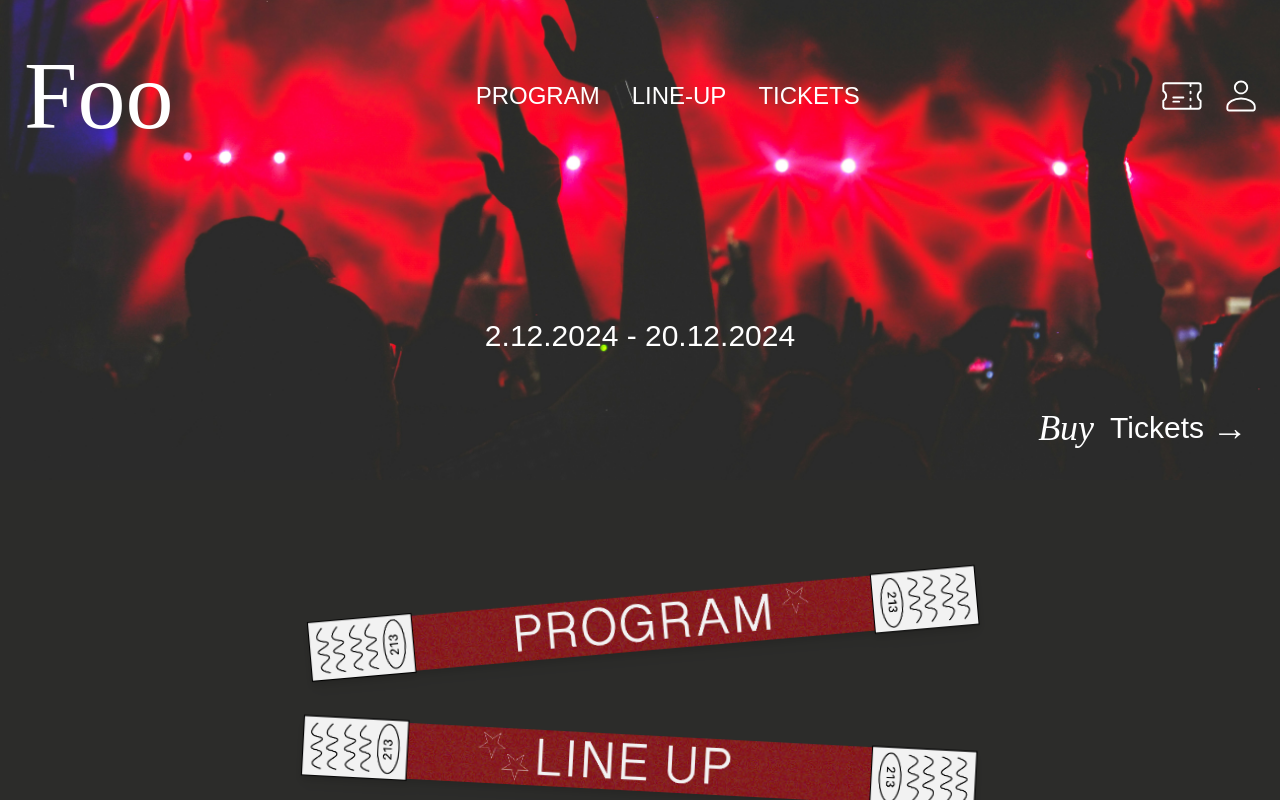
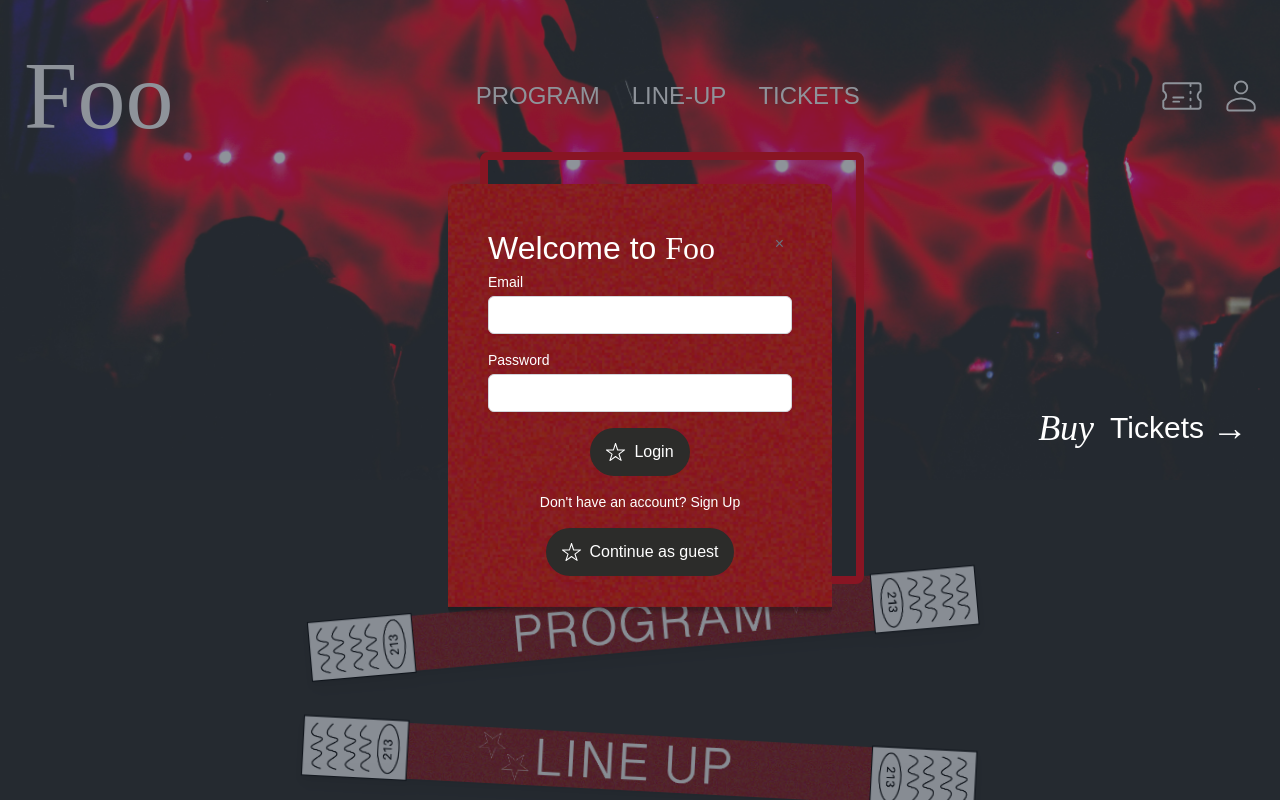
Before and after one commit to sarameisner/foofest-ms-sara, a Next.js app: page / in a window 1280 px wide. Shown: the top 800 px of the page. Built offline with nearby package versions, Linux system fonts and the light colour scheme; a web font is replaced by a local one.

Commit message:
Pop-up startet

```diff
--- a/src/components/BottomNav.jsx
+++ b/src/components/BottomNav.jsx
@@ -32,7 +32,7 @@ const BottomNav = () => {
         </Link>
 
         {/* profile */}
-        <Link href="/profile" className="group flex flex-col items-center">
+        <Link href="/favorites" className="group flex flex-col items-center">
           <Image src="/pics/person.svg" alt="Profile" width={30} height={30} className="hover:scale-110 transition-transform duration-200" />
           <p className="text-sm mt-1 group-hover:text-gray-300">PROFILE</p>
         </Link>
--- a/src/components/ButtonWIcon.jsx
+++ b/src/components/ButtonWIcon.jsx
@@ -23,7 +23,7 @@ const ButtonWIcon = ({ text, defaultIcon, activeIcon, defaultBgColor, activeBgCo
       }}
       className="hover:opacity-90 transition-all duration-200"
     >
-      <span style={{ marginRight: "0.5rem", display: "flex", alignItems: "center" }}>{isActive ? activeIcon : defaultIcon}</span>
+      <span style={{ marginRight: "0.5rem", display: "flex", alignItems: "center"}}>{isActive ? activeIcon : defaultIcon}</span>
       <span>{text}</span>
     </button>
   );
--- /dev/null
+++ b/src/components/PopUp.jsx
@@ -0,0 +1,154 @@
+import React, { useState } from "react";
+import Image from "next/image";
+import backgroundCard from "../../public/pics/card.png"
+import ButtonWIcon from "./ButtonWIcon";
+import Star from "../../public/pics/star.svg"
+
+export default function Modal({ isOpen, closeModal }) {
+  const [email, setEmail] = useState("");
+  const [password, setPassword] = useState("");
+  const [isSignUp, setIsSignUp] = useState(false); // For switching between login and sign up
+
+  const handleLogin = (e) => {
+    e.preventDefault();
+    // Perform login logic here, e.g., API call
+    console.log("Logging in with", email, password);
+    // After login, close the modal
+    closeModal();
+  };
+
+  const handleSignUp = (e) => {
+    e.preventDefault();
+    // Perform sign-up logic here, e.g., API call
+    console.log("Signing up with", email, password);
+    // After sign-up, close the modal
+    closeModal();
+  };
+
+  const handleContinueAsGuest = () => {
+    console.log("Continuing as guest");
+    closeModal(); // Close modal when clicking continue as guest
+  };
+
+  const switchToSignUp = () => {
+    setIsSignUp(true); // Switch to sign-up form
+  };
+
+  const switchToLogin = () => {
+    setIsSignUp(false); // Switch back to login form
+  };
+
+  if (!isOpen) return null;
+
+  return (
+    <div className="fixed inset-0 bg-gray-800 bg-opacity-50 flex justify-center items-center z-50">
+      {/* Modal Background with Image */}
+      <div className="relative p-10 w-96 before:content-[''] before:absolute before:-top-8 before:-right-8 before:-z-10 before:w-full before:h-full before:border-[8px] before:border-[#881523] before:opacity-100 before:rounded-lg">
+      <div className="absolute inset-0 z-0">
+          <Image
+            src={backgroundCard}
+            alt="Ticket background"
+            layout="fill"
+            objectFit="cover"
+            quality={100}
+            className="rounded-lg"
+          />
+        </div>
+
+        {/* Modal Content on top of the image */}
+        <div className="relative z-10">
+        <h1 className="text-[2rem] text-centermb-4 text-white">
+  {isSignUp ? (
+    "Sign Up"
+  ) : (
+    <>
+      Welcome to <span className="font-serif ">Foo</span>
+    </>
+  )}
+</h1>
+          {/* Login or Sign-up Form */}
+          <form onSubmit={isSignUp ? handleSignUp : handleLogin}>
+            <div className="mb-4">
+              <label htmlFor="email" className="block text-sm font-medium text-white">
+                Email
+              </label>
+              <input
+                type="email"
+                id="email"
+                value={email}
+                onChange={(e) => setEmail(e.target.value)}
+                required
+                className="mt-1 block w-full px-3 py-2 border border-gray-300 rounded-md shadow-sm focus:outline-none focus:ring-indigo-500 focus:border-indigo-500 sm:text-sm"
+              />
+            </div>
+
+            <div className="mb-4">
+              <label htmlFor="password" className="block text-sm font-medium text-white">
+                Password
+              </label>
+              <input
+                type="password"
+                id="password"
+                value={password}
+                onChange={(e) => setPassword(e.target.value)}
+                required
+                className="mt-1 block w-full px-3 py-2 border border-gray-300 rounded-md shadow-sm focus:outline-none focus:ring-indigo-500 focus:border-indigo-500 sm:text-sm"
+              />
+            </div>
+
+            <div className="flex justify-center items-center">
+            <ButtonWIcon
+    text={isSignUp ? "Sign Up" : "Login"}
+    defaultIcon={<Image src={Star} alt="Star" width={20} height={20} />}
+    defaultBgColor="#2c2c2a"
+    onClick={handleLogin}
+  />
+            </div>
+          </form>
+
+          {/* Links to switch between login and sign-up */}
+          {!isSignUp ? (
+            <p className="text-center text-sm mt-4 font-sans text-white">
+              Don't have an account?{" "}
+              <span
+                onClick={switchToSignUp}
+                className="text-white cursor-pointer font-sans"
+              >
+                Sign Up
+              </span>
+            </p>
+          ) : (
+            <p className="text-center text-sm mt-4 text-white">
+              Already have an account?{" "}
+              <span
+                onClick={switchToLogin}
+                className="text-white cursor-pointer"
+              >
+                Login
+              </span>
+            </p>
+          )}
+
+          <div className="mt-4 flex justify-center text-center">
+            <ButtonWIcon
+            defaultIcon={<Image src={Star} alt="Star" width={20} height={20} />}
+            text="Continue as guest"
+            defaultBgColor="#2c2c2a"
+              onClick={handleContinueAsGuest}
+
+            >
+            </ButtonWIcon>
+          </div>
+
+          {/* Close Button */}
+          <button
+            onClick={closeModal}
+            className="absolute top-2 right-2 text-gray-500"
+          >
+            ×
+          </button>
+        </div>
+      </div>
+    </div>
+  );
+}
--- a/src/components/TopNav.jsx
+++ b/src/components/TopNav.jsx
@@ -56,7 +56,7 @@ const TopNav = () => {
           </Link>
 
           {/* Profil ikon */}
-          <Link href="/profile">
+          <Link href="/favorites">
             <Image src={Person} alt="Profile" width={30} height={30} className="hover:scale-110 transition-transform duration-200" />
           </Link>
         </div>
--- a/src/pages/bands/[slug].js
+++ b/src/pages/bands/[slug].js
@@ -85,8 +85,9 @@ const BandDetails = () => {
         {/* Første kolonne: Billede */}
         <div className="relative w-full h-64 md:h-96 px-4 md:px-0">
           {" "}
-          {/* Tilføj padding kun på mobil */}
-          <img src={imageUrl} alt="{bandDetails.name}"></img>
+          <div className="relative p-2 w-96 before:content-[''] before:absolute before:-top-4 before:-right-4 before:-z-10 before:w-full before:h-full before:border-[8px] before:border-[#881523] before:opacity-100 before:rounded-lg">
+
+          <img src={imageUrl} alt="{bandDetails.name}"></img></div>
         </div>
 
         <div className="px-4 md:px-0">
--- /dev/null
+++ b/src/pages/favorites.js
@@ -0,0 +1,5 @@
+const Favorites = () => {
+    return ( <div>Helløj</div> );
+}
+
+export default Favorites;
--- a/src/pages/index.js
+++ b/src/pages/index.js
@@ -1,10 +1,23 @@
 "use client";
-import React from "react";
+import React, { useState, useEffect } from "react";
 import FrontPageHeader from "@/components/FrontPageHeader";
+import Popup from "@/components/PopUp";
 
 export default function Home() {
+  const [isModalOpen, setIsModalOpen] = useState(false);
+
+  // Åbn modal automatisk når komponenten først bliver indlæst
+  useEffect(() => {
+    setIsModalOpen(true);
+  }, []);
+
+  const closeModal = () => {
+    setIsModalOpen(false); // Luk modal
+  };
+
   return (
     <div>
+      <Popup isOpen={isModalOpen} closeModal={closeModal}  />
      <FrontPageHeader/>
     </div>
   );
```
